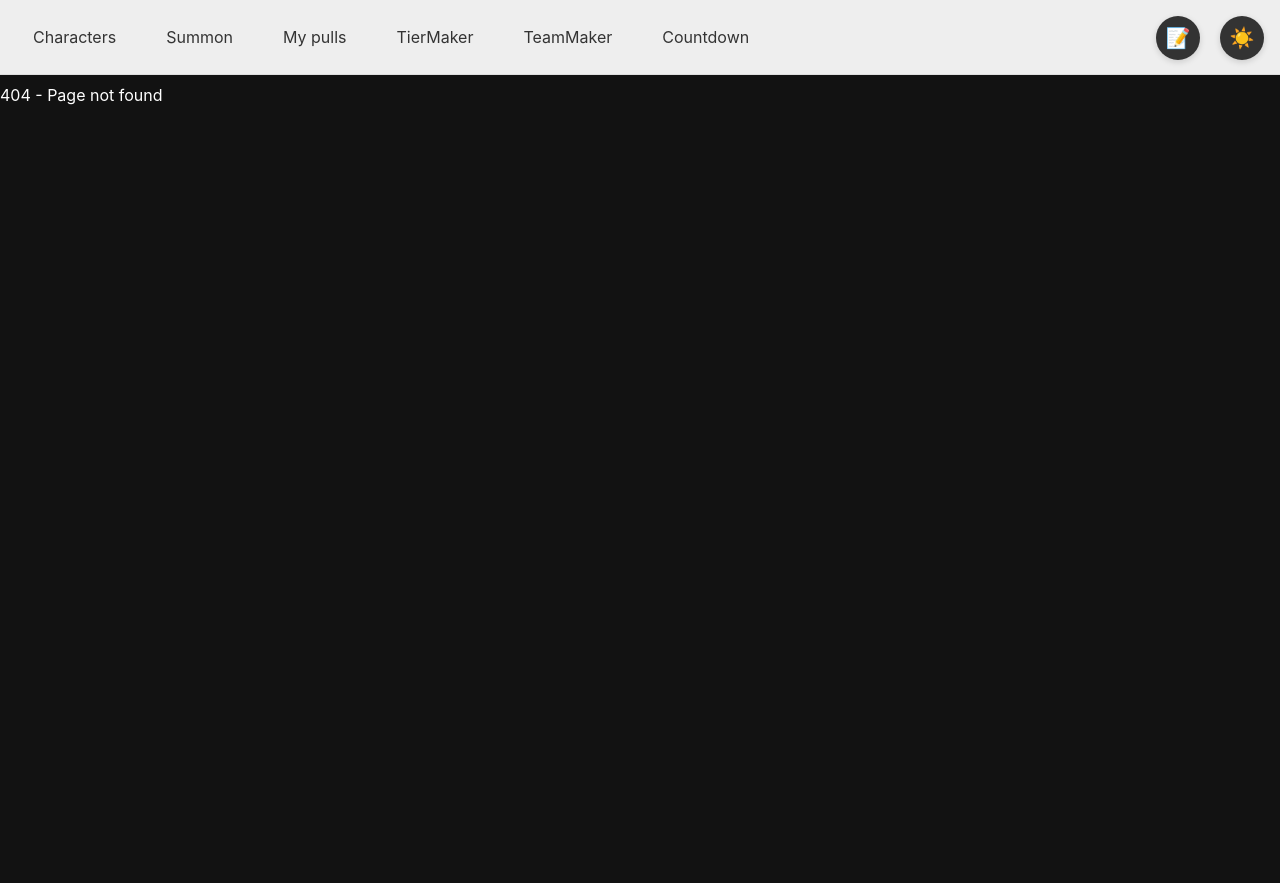
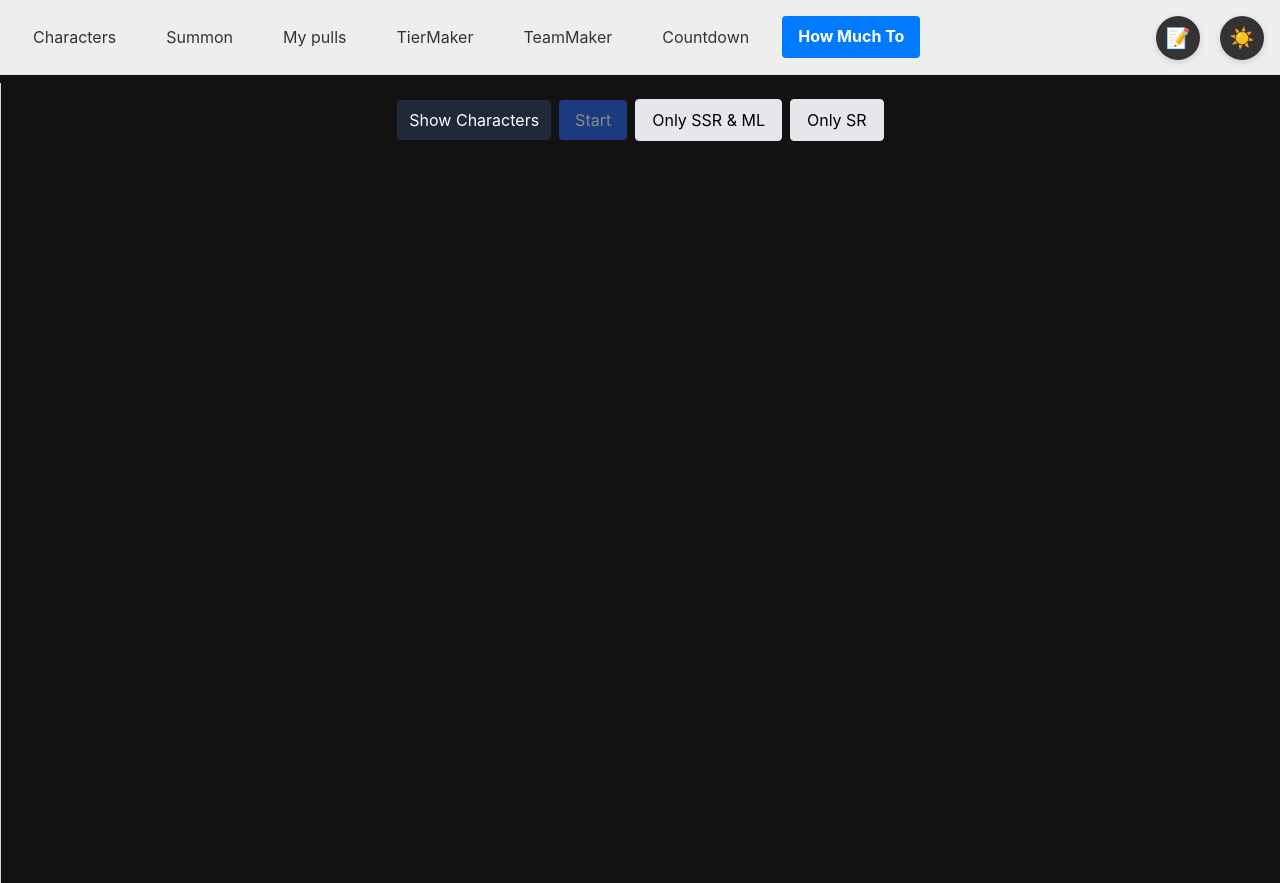
Before and after one commit to MarvinBel/gacha-sim, a React (Vite) app: page /HowMuchTo in a window 1280 px wide. Before the commit this address had no page. Before the commit the page ends 800 px from the top, so only its background shows below. Built offline with nearby package versions, Linux system fonts and the light colour scheme.

Commit message:
[ADD] New page How Much To to simulate how much pull you need to get selected characters

```diff
--- a/src/components/Changelog.tsx
+++ b/src/components/Changelog.tsx
@@ -28,6 +28,20 @@ const Changelog: React.FC<ChangelogProps> = ({ open, handleClose }) => {
           📝 Changelog
         </Typography>
         <Divider sx={{ mb: 2, borderColor: "rgba(255,255,255,0.3)" }} />
+        <Typography
+          variant="h6"
+          component="p"
+          sx={{ fontWeight: "bold", mb: 1 }}
+        >
+          Version 0.3.0 - How much to ?:
+        </Typography>
+
+        <Typography
+          id="modal-modal-description"
+          sx={{ whiteSpace: "pre-line", lineHeight: 1.6 }}
+        >
+          • Added a new page where you can calculate how many pulls you need to get a specific character. (Thanks to Zelpex for the idea !)
+        </Typography>
         <Typography
           variant="h6"
           component="p"
--- a/src/components/Navbar.tsx
+++ b/src/components/Navbar.tsx
@@ -24,6 +24,7 @@ const Navbar: React.FC = () => {
         { label: 'TierMaker', path: '/tierMaker' },
         { label: 'TeamMaker', path: '/teamMaker' },
         { label: 'Countdown', path: '/countdown' },
+        { label: 'How Much To', path: '/howMuchTo' },
       ].map(({ label, path }) => (
         <NavLink
           key={path}
--- a/src/index.css
+++ b/src/index.css
@@ -27,3 +27,9 @@ code {
   font-family: source-code-pro, Menlo, Monaco, Consolas, 'Courier New',
     monospace;
 }
+
+@keyframes rainbowShift {
+  0% { background-position: 0% 50%; }
+  50% { background-position: 100% 50%; }
+  100% { background-position: 0% 50%; }
+}
--- /dev/null
+++ b/src/pages/HowMuchTo.tsx
@@ -0,0 +1,230 @@
+import React, { useState } from "react";
+import { performSinglePull } from "../utils/pullLogic";
+import ssrImages from "../data/ssr.json";
+import srImages from "../data/sr.json";
+import rImages from "../data/r.json";
+import mlImages from "../data/ml.json";
+
+const folders = [
+  { name: "ssr", images: ssrImages },
+  { name: "sr", images: srImages },
+  { name: "r", images: rImages },
+  { name: "ml", images: mlImages },
+];
+
+const HowMuchTo: React.FC = () => {
+  const [selectedCharacters, setSelectedCharacters] = useState<string[]>([]);
+  const [results, setResults] = useState<any[]>([]);
+  const [pullCount, setPullCount] = useState(0);
+  const [loading, setLoading] = useState(false);
+  const [drawerOpen, setDrawerOpen] = useState(false);
+  const [search, setSearch] = useState("");
+  const [showSSRAndMLOnly, setShowSSRAndMLOnly] = useState(false);
+  const [showSROnly, setShowSROnly] = useState(false);
+  const [foundCharacters, setFoundCharacters] = useState<string[]>([]);
+
+  if (showSSRAndMLOnly && showSROnly) setShowSROnly(false);
+
+  const toggleCharacter = (title: string) => {
+    setSelectedCharacters((prev) =>
+      prev.includes(title) ? prev.filter((t) => t !== title) : [...prev, title]
+    );
+  };
+
+  const handleStart = () => {
+    if (selectedCharacters.length === 0) return;
+    setLoading(true);
+
+    let found: string[] = [];
+    let allPulls: any[] = [];
+    let pity = 0;
+    let srPity = 0;
+
+    while (found.length < selectedCharacters.length) {
+      const { pull, newPity } = performSinglePull(pity, "perma", srPity);
+      pity = newPity;
+      allPulls.push(pull);
+
+      const title = pull.character.title;
+      if (selectedCharacters.includes(title) && !found.includes(title)) {
+        found.push(title);
+      }
+    }
+
+    setResults(allPulls);
+    setFoundCharacters(found);
+    setPullCount(allPulls.length);
+    setLoading(false);
+  };
+
+  return (
+    <div className="flex h-screen">
+      {/* Drawer */}
+      <div
+        className={`transition-all duration-300 bg-black-100 dark:bg-gray-900 border-r border-gray-300 dark:border-gray-700 overflow-y-auto ${
+          drawerOpen ? "w-72 p-4" : "w-0 p-0"
+        }`}
+      >
+        {drawerOpen && (
+          <>
+            <h2 className="text-lg font-bold mb-2 text-center">Select characters</h2>
+
+            <input
+              type="text"
+              placeholder="Search..."
+              value={search}
+              onChange={(e) => setSearch(e.target.value)}
+              className="w-full mb-4 p-2 rounded border border-gray-400 dark:border-gray-600 bg-white dark:bg-gray-800 text-black dark:text-white"
+            />
+
+            <div className="grid grid-cols-2 gap-2">
+              {folders.map(({ name, images }) =>
+                images
+                  .filter((char) =>
+                    char.title.toLowerCase().includes(search.toLowerCase())
+                  )
+                  .map((char) => (
+                    <button
+                      key={char.title}
+                      onClick={() => toggleCharacter(char.title)}
+                      className={`rounded border p-1 text-xs ${
+                        selectedCharacters.includes(char.title)
+                          ? "border-yellow-500"
+                          : "border-transparent"
+                      }`}
+                    >
+                      <img
+                        src={`/characters/${name}/${char.filename}`}
+                        alt={char.title}
+                        className="w-16 h-16 object-contain mx-auto"
+                      />
+                      <p className="text-[0.7rem]">{char.title}</p>
+                    </button>
+                  ))
+              )}
+            </div>
+          </>
+        )}
+      </div>
+
+      {/* Main content */}
+      <div className="flex-1 p-4 overflow-y-auto text-center">
+        {/* Top Buttons */}
+        <div className="flex flex-wrap gap-2 justify-center items-center mb-4">
+          <button
+            onClick={() => setDrawerOpen(!drawerOpen)}
+            className="bg-gray-800 text-white px-3 py-2 rounded hover:bg-gray-700"
+          >
+            {drawerOpen ? "Hide Characters" : "Show Characters"}
+          </button>
+
+          <button
+            onClick={handleStart}
+            disabled={loading || selectedCharacters.length === 0}
+            className="bg-blue-600 text-white px-4 py-2 rounded hover:bg-blue-700 disabled:opacity-50"
+          >
+            {loading ? "Summoning..." : "Start"}
+          </button>
+
+          <button
+            onClick={() => {
+              setShowSSRAndMLOnly(!showSSRAndMLOnly);
+              if (!showSSRAndMLOnly && showSROnly) setShowSROnly(false);
+            }}
+            className={`px-4 py-2 rounded border ${
+              showSSRAndMLOnly
+                ? "bg-yellow-400 text-black font-semibold"
+                : "bg-gray-200 dark:bg-gray-700 text-black dark:text-white"
+            }`}
+          >
+            {showSSRAndMLOnly ? "Show All" : "Only SSR & ML"}
+          </button>
+
+          <button
+            onClick={() => {
+              setShowSROnly(!showSROnly);
+              if (!showSROnly && showSSRAndMLOnly) setShowSSRAndMLOnly(false);
+            }}
+            className={`px-4 py-2 rounded border ${
+              showSROnly
+                ? "bg-violet-400 text-black font-semibold"
+                : "bg-gray-200 dark:bg-gray-700 text-black dark:text-white"
+            }`}
+          >
+            {showSROnly ? "Show All" : "Only SR"}
+          </button>
+        </div>
+
+        {/* Result */}
+        {pullCount > 0 && (
+          <div>
+            <h2 className="text-lg font-semibold mb-2">Total Pulls: {pullCount}</h2>
+            <div className="flex flex-wrap justify-center gap-3">
+              {results
+                .filter((pull) => {
+                  if (showSSRAndMLOnly)
+                    return pull.character.folder === "ssr" || pull.character.folder === "ml";
+                  if (showSROnly) return pull.character.folder === "sr";
+                  return true;
+                })
+                .map((pull, i) => {
+                  const pityColor =
+                    pull.pityType === "hard pity"
+                      ? "border-red-500"
+                      : pull.pityType === "soft pity"
+                      ? "border-orange-400"
+                      : "border-gray-300";
+                  const bg =
+                    pull.character.folder === "ssr"
+                      ? "bg-yellow-200"
+                      : pull.character.folder === "ml"
+                      ? "bg-pink-200"
+                      : pull.character.folder === "sr"
+                      ? "bg-violet-200"
+                      : "bg-blue-100";
+
+                  const isTargetFound = selectedCharacters.includes(pull.character.title) &&
+                    foundCharacters.includes(pull.character.title);
+
+                  return (
+                    <div
+                      key={`${pull.timestamp}-${i}`}
+                      className={`relative border-2 ${pityColor} ${bg} rounded p-2 w-28 overflow-hidden`}
+                    >
+                      {isTargetFound && (
+                        <div
+                          className="absolute inset-0 z-0 pointer-events-none"
+                          style={{
+                            backgroundImage:
+                              "linear-gradient(135deg, red, orange, yellow, green, cyan, blue, violet)",
+                            backgroundSize: "400% 400%",
+                            animation: "rainbowShift 3s ease infinite",
+                            opacity: 0.3,
+                          }}
+                        />
+                      )}
+                      <div className="relative z-10">
+                        <img
+                          src={`/characters/${pull.character.folder}/${pull.character.filename}`}
+                          alt={pull.character.title}
+                          className="w-full h-24 object-contain rounded"
+                        />
+                        <p className="text-xs font-bold">{pull.character.title}</p>
+                        {pull.pityType !== "no pity" && (
+                          <p className="text-xs capitalize text-red-500 font-semibold">
+                            {pull.pityType}
+                          </p>
+                        )}
+                      </div>
+                    </div>
+                  );
+                })}
+            </div>
+          </div>
+        )}
+      </div>
+    </div>
+  );
+};
+
+export default HowMuchTo;
--- a/src/pages/Summons.tsx
+++ b/src/pages/Summons.tsx
@@ -13,9 +13,6 @@ const Summons: React.FC = () => {
   const [custom, setCustom] = useState<number>(300);
   const [showSSRAndMLOnly, setShowSSRAndMLOnly] = useState(false);
   const [showSROnly, setShowSROnly] = useState(false);
-
-
-
 
   const banner = (selectedType === 'Perma' || selectedType === 'ML' || selectedType === 'Limited')
     ? selectedType.toLowerCase() as 'perma' | 'ml' | 'limited'
--- a/src/router.tsx
+++ b/src/router.tsx
@@ -7,6 +7,7 @@ import MySummons from './pages/MySummons';
 import TierMaker from './pages/TierMaker/TierMaker';
 import TeamMaker from './pages/TeamMaker';
 import Countdown from './pages/CountdownPage';
+import HowMuchTo from './pages/HowMuchTo';
 
 const Router = () => {
   return (
@@ -18,6 +19,7 @@ const Router = () => {
       <Route path="/tierMaker" element={<TierMaker />} />
       <Route path="/teammaker" element={<TeamMaker />} />
       <Route path="/Countdown" element={<h1><Countdown /></h1>} />
+      <Route path="/HowMuchTo" element={<h1><HowMuchTo /></h1>} />
       <Route path="*" element={<h1>404 - Page not found</h1>} />
     </Routes>
   );
```
